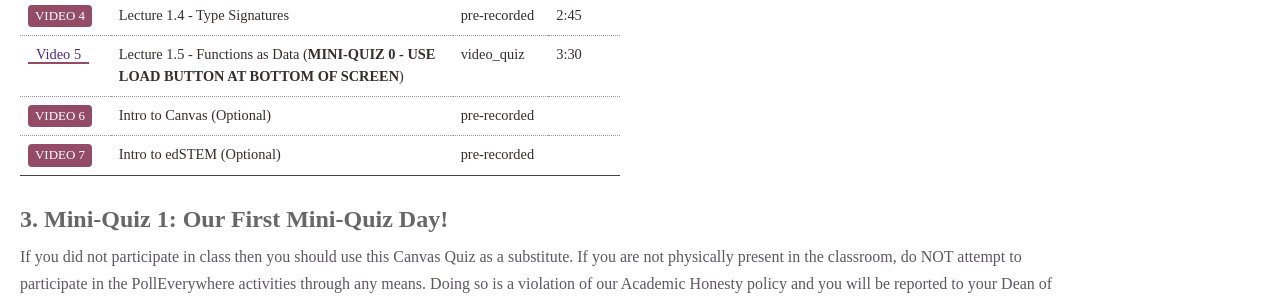
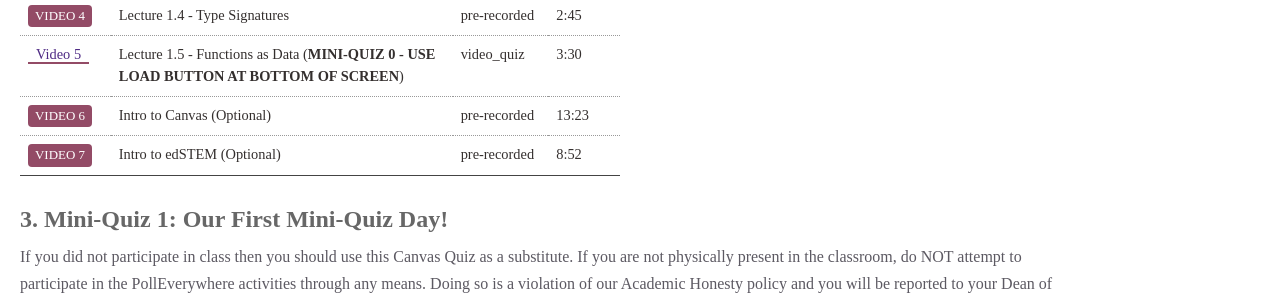
Before and after one commit to shhyou/bain-cs111-web-fork, a Jekyll site: the page built from pages/_lectures/week01_lecture03.md, in a window 1280 px wide. Shown: the part 877-1177 px from the top of the page. Built offline with Jekyll 4.4.1, drawn with Linux system fonts in a browser that asks for light colours; some web fonts are replaced.

Commit message:
canvas+edstem walkthroughs

```diff
--- a/pages/_lectures/week01_lecture03.md
+++ b/pages/_lectures/week01_lecture03.md
@@ -34,12 +34,12 @@
     title: "Lecture 1.5 - Functions as Data (<b>MINI-QUIZ 0 - USE LOAD BUTTON AT BOTTOM OF SCREEN</b>)"
     quiz: 1
     duration: "3:30"
-  - url: ""
+  - url: "https://northwestern.hosted.panopto.com/Panopto/Pages/Viewer.aspx?id=046bab86-48d6-4cd0-976f-b083000c7701"
     title: "Intro to Canvas (Optional)"
-    duration: ""
-  - url: ""
+    duration: "13:23"
+  - url: "https://northwestern.hosted.panopto.com/Panopto/Pages/Viewer.aspx?id=09f059be-98da-4d92-9a9c-b083000c76cf"
     title: "Intro to edSTEM (Optional)"
-    duration: ""
+    duration: "8:52"
 ---
 
 Today we'll build off the pre-recorded lecture on Data Flow diagrams to start designing programs using a text-based programming language. Make sure to watch the lecture video BEFORE coming to class.
```
